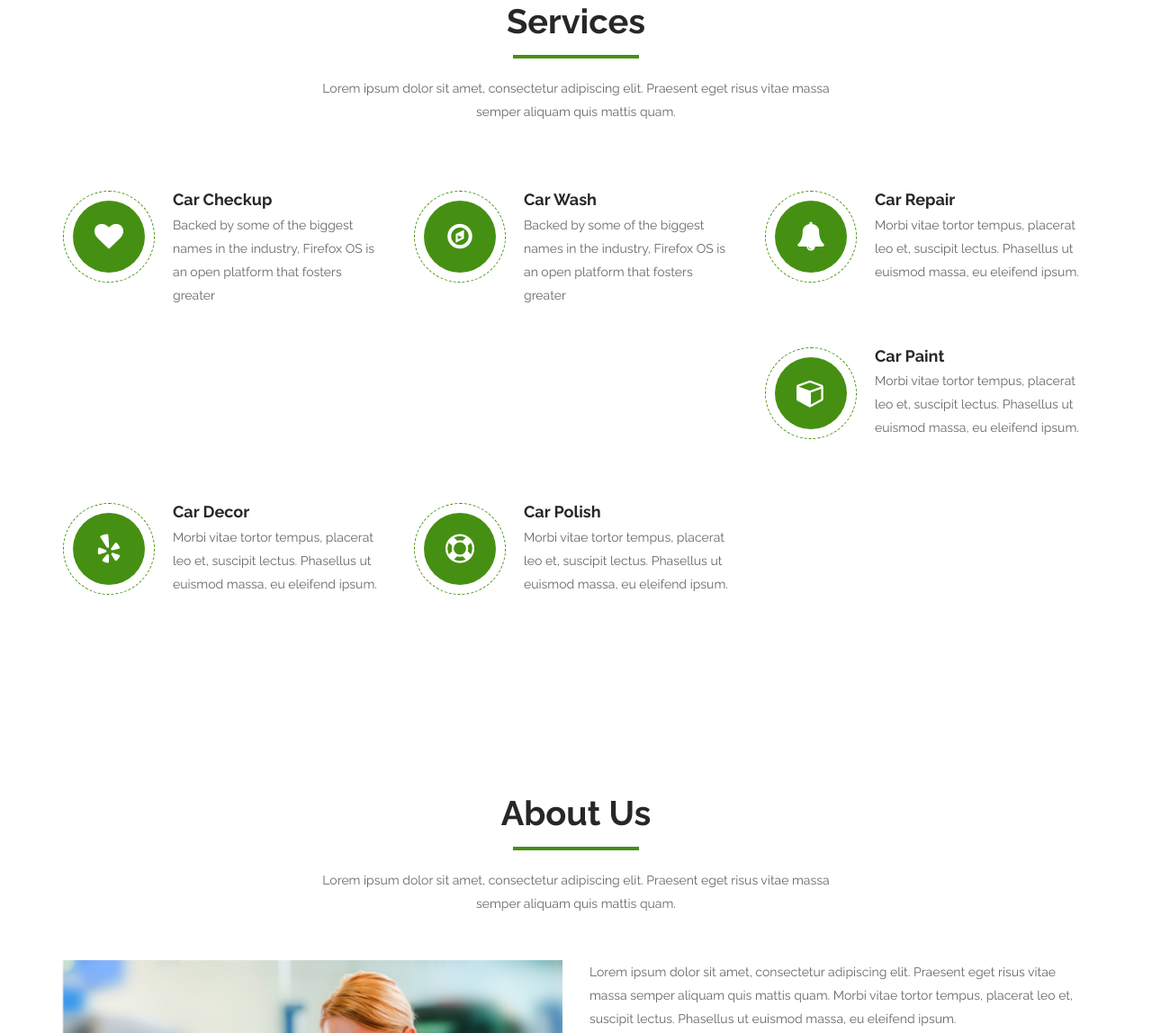
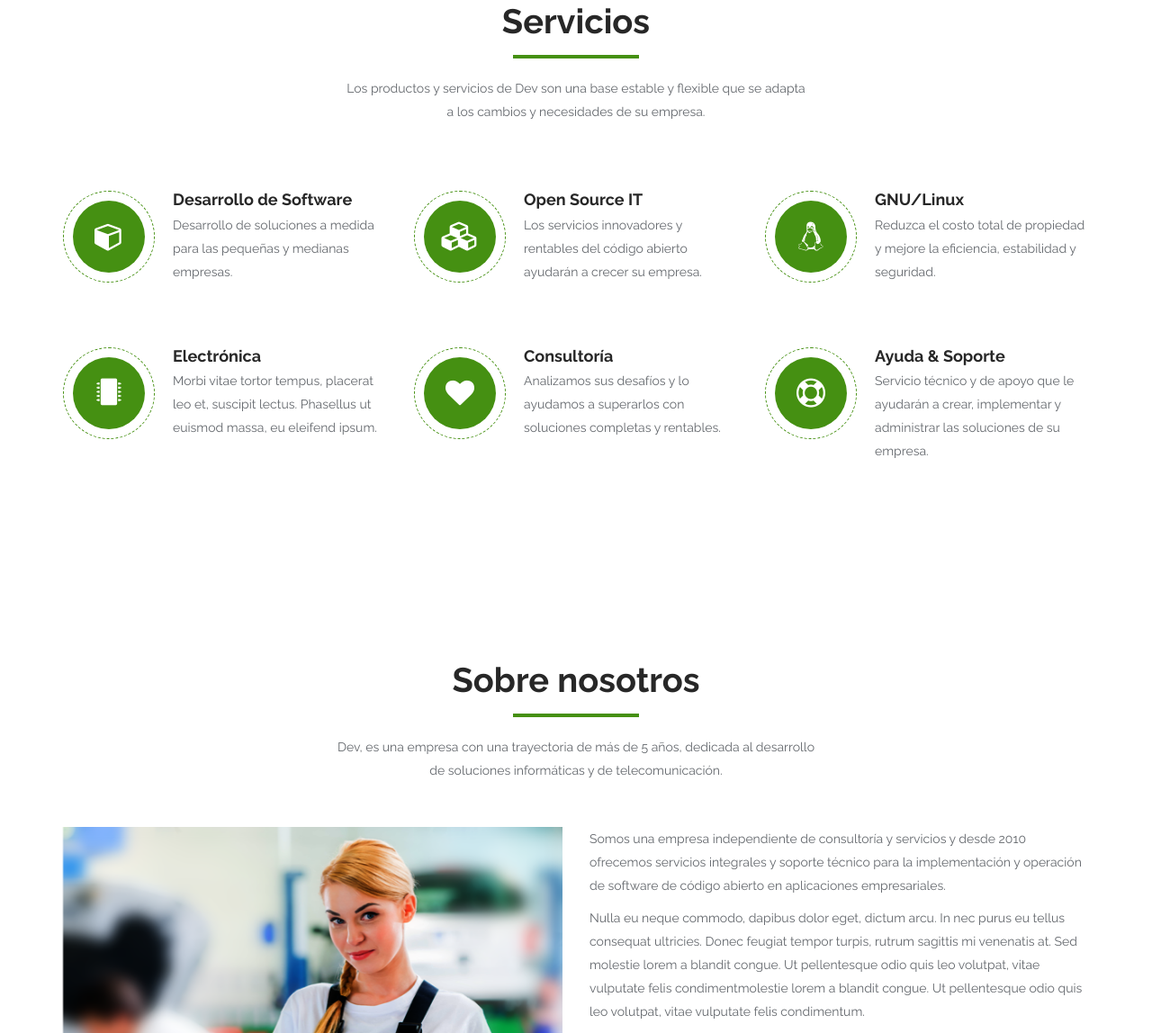
Before and after one commit to jolth/dev-website, a plain HTML site: page index.html in a window 1280 px wide. Shown: the part 969-2117 px from the top of the page at 90% size. Drawn offline with Linux system fonts and the light colour scheme; some packages are replaced by stand-ins of ours.

Commit message:
services

```diff
--- a/index.html
+++ b/index.html
@@ -38,13 +38,13 @@
 
                 <div class="collapse navbar-collapse navbar-right">
                     <ul class="nav navbar-nav">
-                        <li class="scroll active"><a href="#home">Home</a></li>
-                        <li class="scroll"><a href="#services">Services</a></li>
-                        <li class="scroll"><a href="#about">Who We</a></li>
+                        <li class="scroll active"><a href="#home">Inicio</a></li>
+                        <li class="scroll"><a href="#services">Servicios</a></li>
+                        <li class="scroll"><a href="#about">Quién Dev</a></li>
                         <li class="scroll"><a href="#pricing">Pricing</a></li>
                         <li class="scroll"><a href="#portfolio">Gallery</a></li>
                         <li class="scroll"><a href="#our-team">Team</a></li>
-                        <li class="scroll"><a href="#contact-us">Contact</a></li>
+                        <li class="scroll"><a href="#contact-us">Contacto</a></li>
                     </ul>
                 </div>
             </div><!--/.container-->
@@ -98,8 +98,8 @@
         <div class="container">
 
             <div class="section-header">
-                <h2 class="section-title text-center wow fadeInDown">Services</h2>
-                <p class="text-center wow fadeInDown">Lorem ipsum dolor sit amet, consectetur adipiscing elit. Praesent eget risus vitae massa <br> semper aliquam quis mattis quam.</p>
+                <h2 class="section-title text-center wow fadeInDown">Servicios</h2>
+                <p class="text-center wow fadeInDown">Los productos y servicios de Dev son una base estable y flexible que se adapta <br> a los cambios y necesidades de su empresa.</p>
             </div>
 
             <div class="row">
@@ -107,11 +107,11 @@
                     <div class="col-md-4 col-sm-6 wow fadeInUp" data-wow-duration="300ms" data-wow-delay="0ms">
                         <div class="media service-box">
                             <div class="pull-left">
-                                <i class="fa fa-heart"></i>
+                                <i class="fa fa-cube"></i>
                             </div>
                             <div class="media-body">
-                                <h4 class="media-heading">Car Checkup</h4>
-                                <p>Backed by some of the biggest names in the industry, Firefox OS is an open platform that fosters greater</p>
+                                <h4 class="media-heading">Desarrollo de Software</h4>
+                                <p>Desarrollo de soluciones a medida para las pequeñas y medianas empresas.</p>
                             </div>
                         </div>
                     </div><!--/.col-md-4-->
@@ -119,11 +119,11 @@
                     <div class="col-md-4 col-sm-6 wow fadeInUp" data-wow-duration="300ms" data-wow-delay="100ms">
                         <div class="media service-box">
                             <div class="pull-left">
-                                <i class="fa fa-compass"></i>
+                                <i class="fa fa-cubes"></i>
                             </div>
                             <div class="media-body">
-                                <h4 class="media-heading">Car Wash</h4>
-                                <p>Backed by some of the biggest names in the industry, Firefox OS is an open platform that fosters greater</p>
+                                <h4 class="media-heading">Open Source IT</h4>
+                                <p>Los servicios innovadores y rentables del código abierto ayudarán a crecer su empresa.</p>
                             </div>
                         </div>
                     </div><!--/.col-md-4-->
@@ -131,11 +131,11 @@
                     <div class="col-md-4 col-sm-6 wow fadeInUp" data-wow-duration="300ms" data-wow-delay="200ms">
                         <div class="media service-box">
                             <div class="pull-left">
-                                <i class="fa fa-bell"></i>
+                                <i class="fa fa-linux"></i>
                             </div>
                             <div class="media-body">
-                                <h4 class="media-heading">Car Repair</h4>
-                                <p>Morbi vitae tortor tempus, placerat leo et, suscipit lectus. Phasellus ut euismod massa, eu eleifend ipsum.</p>
+                                <h4 class="media-heading">GNU/Linux</h4>
+                                <p>Reduzca el costo total de propiedad y mejore la eficiencia, estabilidad y seguridad.</p>
                             </div>
                         </div>
                     </div><!--/.col-md-4-->
@@ -143,10 +143,10 @@
                     <div class="col-md-4 col-sm-6 wow fadeInUp" data-wow-duration="300ms" data-wow-delay="300ms">
                         <div class="media service-box">
                             <div class="pull-left">
-                                <i class="fa fa-cube"></i>
+                                <i class="fa fa-microchip"></i>
                             </div>
                             <div class="media-body">
-                                <h4 class="media-heading">Car Paint</h4>
+                                <h4 class="media-heading">Electrónica</h4>
                                 <p>Morbi vitae tortor tempus, placerat leo et, suscipit lectus. Phasellus ut euismod massa, eu eleifend ipsum.</p>
                             </div>
                         </div>
@@ -155,11 +155,11 @@
                     <div class="col-md-4 col-sm-6 wow fadeInUp" data-wow-duration="300ms" data-wow-delay="400ms">
                         <div class="media service-box">
                             <div class="pull-left">
-                                <i class="fa fa-yelp"></i>
+                                <i class="fa fa-heart"></i>
                             </div>
                             <div class="media-body">
-                                <h4 class="media-heading">Car Decor</h4>
-                                <p>Morbi vitae tortor tempus, placerat leo et, suscipit lectus. Phasellus ut euismod massa, eu eleifend ipsum.</p>
+                                <h4 class="media-heading">Consultoría</h4>
+                                <p>Analizamos sus desafíos y lo ayudamos a superarlos con soluciones completas y rentables.</p>
                             </div>
                         </div>
                     </div><!--/.col-md-4-->
@@ -170,8 +170,8 @@
                                 <i class="fa fa-life-ring"></i>
                             </div>
                             <div class="media-body">
-                                <h4 class="media-heading">Car Polish</h4>
-                                <p>Morbi vitae tortor tempus, placerat leo et, suscipit lectus. Phasellus ut euismod massa, eu eleifend ipsum.</p>
+                                <h4 class="media-heading">Ayuda & Soporte</h4>
+                                <p>Servicio técnico y de apoyo que le ayudarán a crear, implementar y administrar las soluciones de su empresa.</p>
                             </div>
                         </div>
                     </div><!--/.col-md-4-->
@@ -185,8 +185,8 @@
         <div class="container">
 
             <div class="section-header">
-                <h2 class="section-title text-center wow fadeInDown">About Us</h2>
-                <p class="text-center wow fadeInDown">Lorem ipsum dolor sit amet, consectetur adipiscing elit. Praesent eget risus vitae massa <br> semper aliquam quis mattis quam.</p>
+                <h2 class="section-title text-center wow fadeInDown">Sobre nosotros</h2>
+                <p class="text-center wow fadeInDown">Dev, es una empresa con una trayectoria de más de 5 años, dedicada al desarrollo <br> de soluciones informáticas y de telecomunicación.</p>
             </div>
 
             <div class="row">
@@ -195,7 +195,7 @@
                 </div>
 
                 <div class="col-sm-6 wow fadeInRight">
-                    <p>Lorem ipsum dolor sit amet, consectetur adipiscing elit. Praesent eget risus vitae massa semper aliquam quis mattis quam. Morbi vitae tortor tempus, placerat leo et, suscipit lectus. Phasellus ut euismod massa, eu eleifend ipsum.</p>
+                    <p>Somos una empresa independiente de consultoría y servicios y desde 2010 ofrecemos servicios integrales y soporte técnico para la implementación y operación de software de código abierto en aplicaciones empresariales.</p>
 
                     <p>Nulla eu neque commodo, dapibus dolor eget, dictum arcu. In nec purus eu tellus consequat ultricies. Donec feugiat tempor turpis, rutrum sagittis mi venenatis at. Sed molestie lorem a blandit congue. Ut pellentesque odio quis leo volutpat, vitae vulputate felis condimentmolestie lorem a blandit congue. Ut pellentesque odio quis leo volutpat, vitae vulputate felis condimentum. </p>
 
@@ -456,7 +456,7 @@
     <section id="contact-us">
         <div class="container">
             <div class="section-header">
-                <h2 class="section-title text-center wow fadeInDown">Contact Us</h2>
+                <h2 class="section-title text-center wow fadeInDown">Contáctenos</h2>
                 <p class="text-center wow fadeInDown">Lorem ipsum dolor sit amet, consectetur adipiscing elit. Praesent eget risus vitae massa <br> semper aliquam quis mattis quam.</p>
             </div>
         </div>
```
